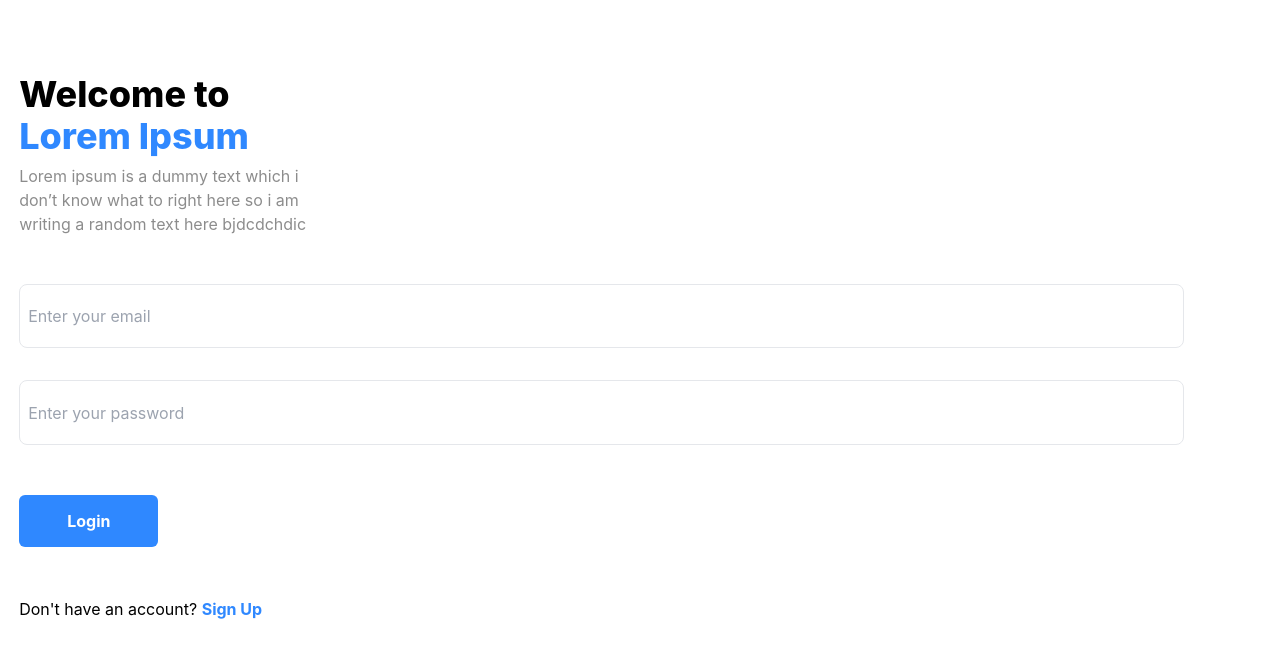
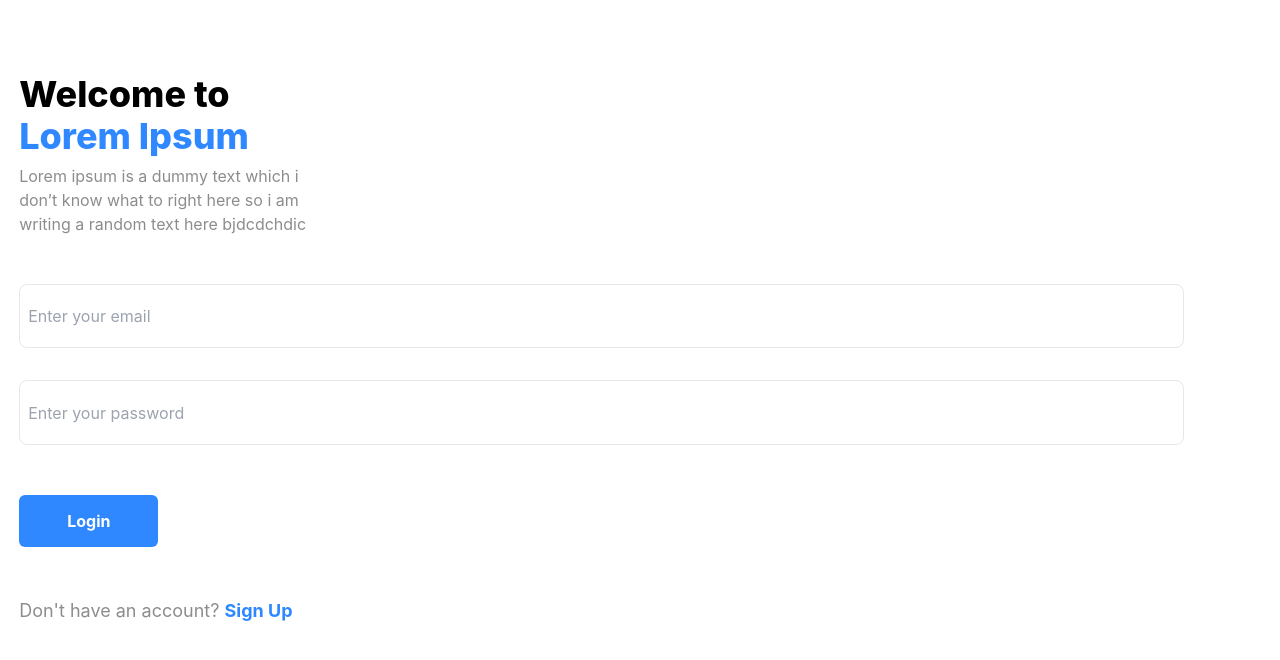
Before and after one commit to kshitijjj/my-code, a React (Create React App) app: page /login in a window 1280 px wide. Shown: the top 660 px of the page. Built offline with nearby package versions, Linux system fonts and the light colour scheme.

Commit message:
updated login page

```diff
--- a/src/Components/Login.jsx
+++ b/src/Components/Login.jsx
@@ -52,7 +52,7 @@ const Login = () => {
                     </div>
 
                     <div className="mt-[2rem]">
-                        <p>Don't have an account?&nbsp;<span className="text-[#2F88FF] font-bold">Sign Up</span></p>
+                        <p className="text-[#000000] text-opacity-45 text-lg">Don't have an account?&nbsp;<span className="text-[#2F88FF] font-bold text-lg">Sign Up</span></p>
                     </div>
                 </div>
             </div>
```
